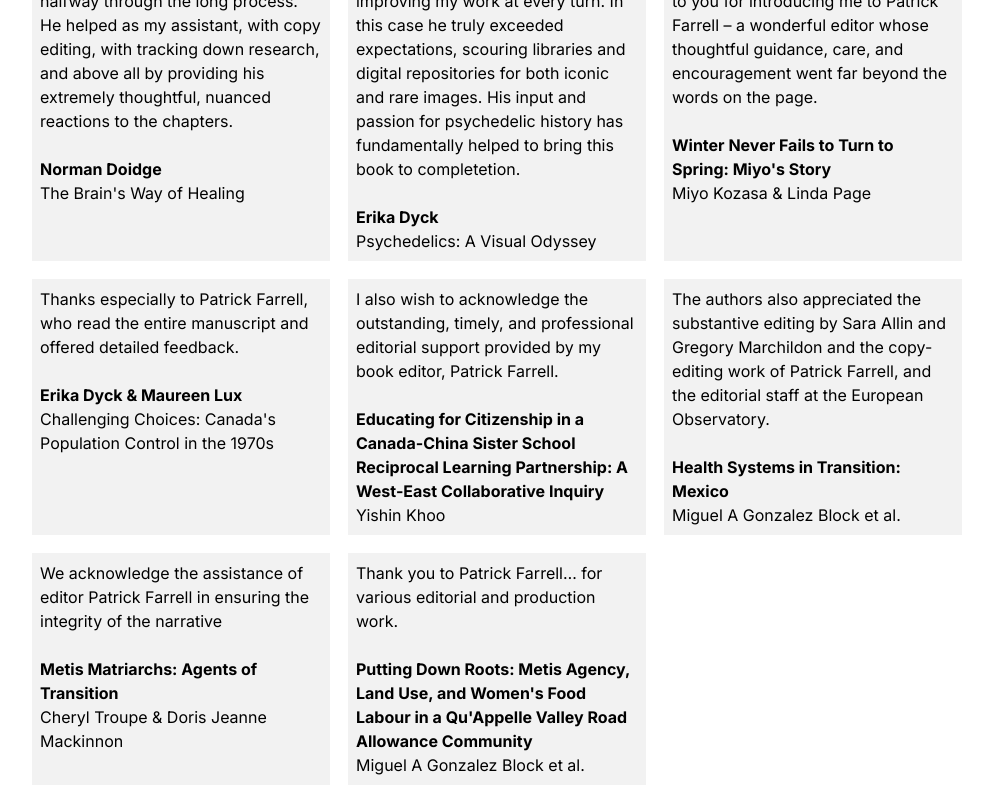
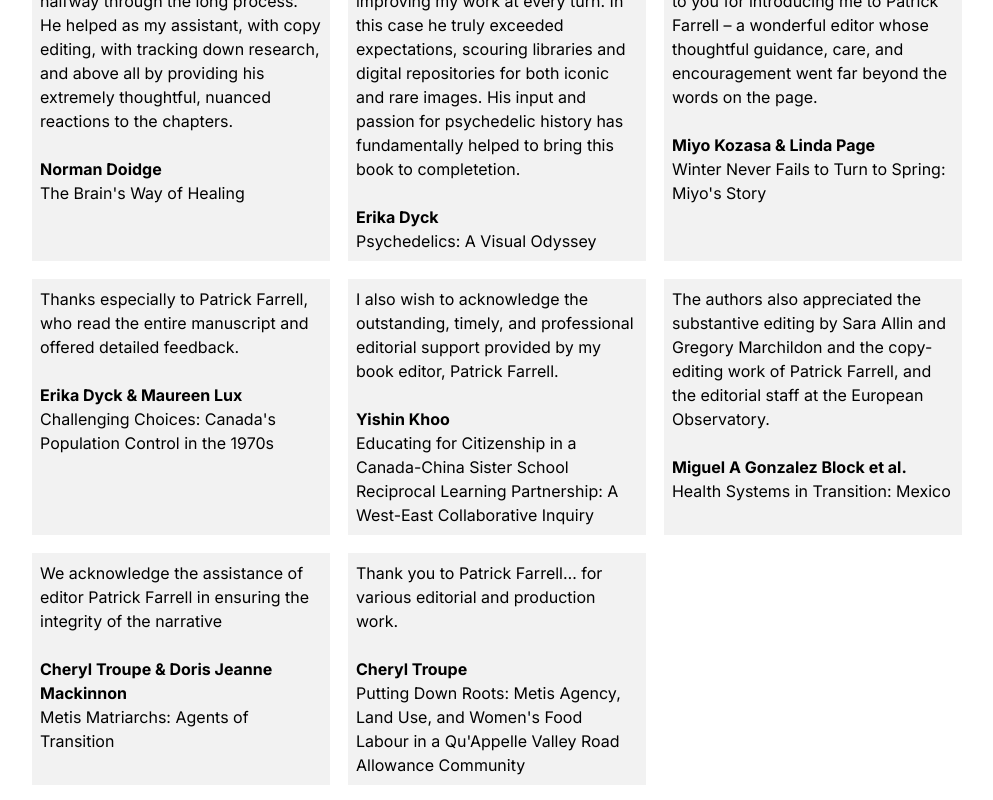
Before and after one commit to rocket5/patrick-farrell-website, a Next.js app: page / in a window 1280 px wide. Shown: the part 4100-4900 px from the top of the page, without its empty margins (143-1136 px from the left). Built offline with nearby package versions, Linux system fonts and the light colour scheme.

Commit message:
completed phase 1 optimization and content fixes

```diff
--- /dev/null
+++ b/src/components/BooksSection.tsx
@@ -0,0 +1,64 @@
+"use client";
+
+import Image from "next/image";
+import { useState } from "react";
+import type { Book } from "@/types/data";
+
+interface BooksSectionProps {
+  books: Book[];
+}
+
+export function BooksSection({ books }: BooksSectionProps) {
+  const [booksToShow, setBooksToShow] = useState(8);
+
+  const displayedBooks = books.slice(0, booksToShow);
+  const hasMoreBooks = booksToShow < books.length;
+
+  return (
+    <section id="books" className="mb-12 sm:mb-16 lg:mb-24" aria-labelledby="books-heading">
+      <h2 id="books-heading" className="text-xl font-bold font-sans border-b-2 border-bg-dark pb-2 mb-3">
+        Published Books
+      </h2>
+      <div className="flex flex-wrap justify-center gap-6 lg:gap-x-6 lg:gap-y-16">
+        {displayedBooks.map((book, index) => {
+          const BookWrapper = book.url ? 'a' : 'div';
+          const wrapperProps = book.url
+            ? { href: book.url, target: "_blank" as const, rel: "noopener noreferrer", className: "w-full sm:w-[250px] flex flex-col items-center gap-3 cursor-pointer group" }
+            : { className: "w-full sm:w-[250px] flex flex-col items-center gap-3" };
+
+          return (
+            <BookWrapper key={index} {...wrapperProps}>
+              <div className="w-full aspect-826/1253 relative overflow-hidden">
+                <Image
+                  src={book.image}
+                  alt={book.title}
+                  fill
+                  sizes="(max-width: 640px) 100vw, 250px"
+                  className="object-cover transition-transform duration-300 group-hover:scale-105"
+                />
+              </div>
+              <div className="text-center px-2 space-y-2">
+                <p className="font-bold text-base leading-6">{book.title}</p>
+                <p className="text-base leading-6">{book.author}</p>
+              </div>
+              <div className="h-0 w-24 border-t border-text-muted" />
+              <div className="px-2">
+                <p className="text-base leading-6 text-center">{book.role}</p>
+              </div>
+            </BookWrapper>
+          );
+        })}
+      </div>
+      {hasMoreBooks && (
+        <div className="flex justify-center pt-8">
+          <button
+            onClick={() => setBooksToShow(prev => prev + 4)}
+            className="bg-bg-dark border border-text-muted px-4 py-3 text-base hover:bg-text-muted hover:text-bg-light transition-colors"
+          >
+            Load More
+          </button>
+        </div>
+      )}
+    </section>
+  );
+}
--- /dev/null
+++ b/src/components/ExpertiseSection.tsx
@@ -0,0 +1,58 @@
+"use client";
+
+import Image from "next/image";
+import { useState } from "react";
+import type { ExpertiseSection as ExpertiseSectionType } from "@/types/data";
+
+interface ExpertiseSectionProps {
+  sections: ExpertiseSectionType[];
+}
+
+export function ExpertiseSection({ sections }: ExpertiseSectionProps) {
+  const [openAccordion, setOpenAccordion] = useState<string | null>("for-everyone");
+
+  const introSection = sections.find(item => item.id === "introduction");
+  const accordionSections = sections.filter(section => section.id !== "introduction");
+
+  return (
+    <section id="expertise" className="mb-12 sm:mb-16 lg:mb-24" aria-labelledby="expertise-heading">
+      <h2 id="expertise-heading" className="text-xl font-bold font-sans border-b-2 border-bg-dark pb-2 mb-8">
+        Editorial Expertise
+      </h2>
+      {introSection && (
+        <p className="text-base leading-6 mb-8">
+          {introSection.content}
+        </p>
+      )}
+      <div className="space-y-8">
+        {accordionSections.map((section) => (
+          <div key={section.id} className="bg-bg-dark p-2">
+            <button
+              onClick={() => setOpenAccordion(openAccordion === section.id ? null : section.id)}
+              className="w-full flex items-center justify-between text-left"
+              aria-expanded={openAccordion === section.id}
+              aria-controls={`accordion-${section.id}`}
+            >
+              <h3 className="text-xl font-bold font-sans">
+                {section.title}
+              </h3>
+              <div className="w-6 h-6 shrink-0">
+                <Image
+                  src={openAccordion === section.id ? "/images/chevron-up.svg" : "/images/chevron-down.svg"}
+                  alt={openAccordion === section.id ? "Collapse" : "Expand"}
+                  width={24}
+                  height={24}
+                />
+              </div>
+            </button>
+            {openAccordion === section.id && section.content && (
+              <div id={`accordion-${section.id}`} className="mt-4 text-base leading-6">
+                <p>{section.content}</p>
+              </div>
+            )}
+          </div>
+        ))}
+      </div>
+    </section>
+  );
+}
--- a/src/data/testimonials.json
+++ b/src/data/testimonials.json
@@ -11,8 +11,8 @@
   },
   {
     "quote": "To Masa Shimozato, for designing the beautiful cover, and to the entire Shimozato family for their kindness and support. I'm especially grateful to you for introducing me to Patrick Farrell – a wonderful editor whose thoughtful guidance, care, and encouragement went far beyond the words on the page.",
-    "author": "Winter Never Fails to Turn to Spring: Miyo's Story",
-    "book": "Miyo Kozasa & Linda Page"
+    "author": "Miyo Kozasa & Linda Page",
+    "book": "Winter Never Fails to Turn to Spring: Miyo's Story"
   },
   {
     "quote": "Thanks especially to Patrick Farrell, who read the entire manuscript and offered detailed feedback.",
@@ -21,22 +21,22 @@
   },
   {
     "quote": "I also wish to acknowledge the outstanding, timely, and professional editorial support provided by my book editor, Patrick Farrell.",
-    "author": "Educating for Citizenship in a Canada-China Sister School Reciprocal Learning Partnership: A West-East Collaborative Inquiry",
-    "book": "Yishin Khoo"
+    "author": "Yishin Khoo",
+    "book": "Educating for Citizenship in a Canada-China Sister School Reciprocal Learning Partnership: A West-East Collaborative Inquiry"
   },
   {
     "quote": "The authors also appreciated the substantive editing by Sara Allin and Gregory Marchildon and the copy-editing work of Patrick Farrell, and the editorial staff at the European Observatory.",
-    "author": "Health Systems in Transition: Mexico",
-    "book": "Miguel A Gonzalez Block et al."
+    "author": "Miguel A Gonzalez Block et al.",
+    "book": "Health Systems in Transition: Mexico"
   },
   {
     "quote": "We acknowledge the assistance of editor Patrick Farrell in ensuring the integrity of the narrative",
-    "author": "Metis Matriarchs: Agents of Transition",
-    "book": "Cheryl Troupe & Doris Jeanne Mackinnon"
+    "author": "Cheryl Troupe & Doris Jeanne Mackinnon",
+    "book": "Metis Matriarchs: Agents of Transition"
   },
   {
     "quote": "Thank you to Patrick Farrell… for various editorial and production work.",
-    "author": "Putting Down Roots: Metis Agency, Land Use, and Women's Food Labour in a Qu'Appelle Valley Road Allowance Community",
-    "book": "Miguel A Gonzalez Block et al."
+    "author": "Cheryl Troupe",
+    "book": "Putting Down Roots: Metis Agency, Land Use, and Women's Food Labour in a Qu'Appelle Valley Road Allowance Community"
   }
 ]
--- a/src/lib/utils.ts
+++ /dev/null
@@ -1,17 +0,0 @@
-/**
- * Get the base path for assets
- * Since we're using a custom domain (patrickfarrell.ca), no basePath is needed
- * @returns Empty string (no prefix)
- */
-export function getBasePath(): string {
-  return '';
-}
-
-/**
- * Returns the path unchanged (no basePath needed for custom domains)
- * @param path - The path to return
- * @returns The same path
- */
-export function withBasePath(path: string): string {
-  return path;
-}
--- /dev/null
+++ b/src/types/data.ts
@@ -0,0 +1,38 @@
+/**
+ * TypeScript type definitions for JSON data files
+ */
+
+export interface Book {
+  image: string;
+  title: string;
+  author: string;
+  role: string;
+  url: string;
+}
+
+export interface Testimonial {
+  quote: string;
+  author: string;
+  book: string;
+}
+
+export interface ExpertiseSection {
+  id: string;
+  title?: string;
+  content: string;
+}
+
+export interface NavigationItem {
+  label: string;
+  href: string;
+}
+
+export interface HeroData {
+  name: string;
+  blurb: string;
+  navigation: NavigationItem[];
+}
+
+export interface BioData {
+  paragraphs: string[];
+}
```
Also changed, not shown: src/app/page.tsx (+11 -99 lines).
